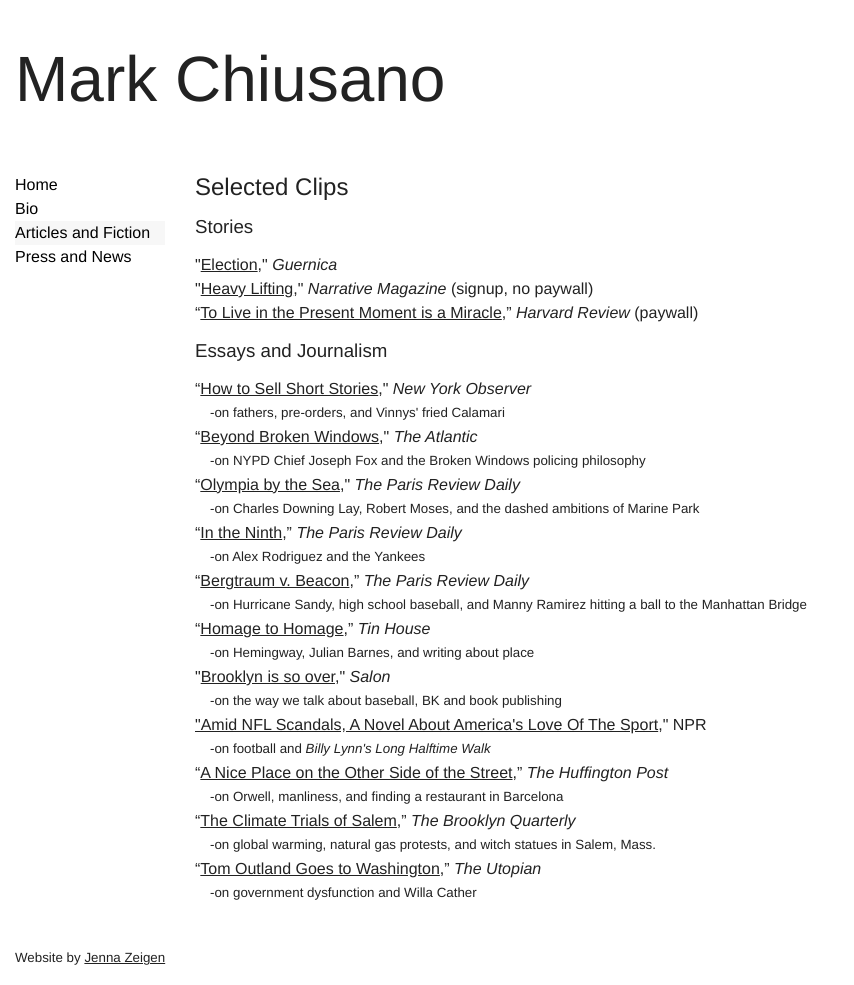
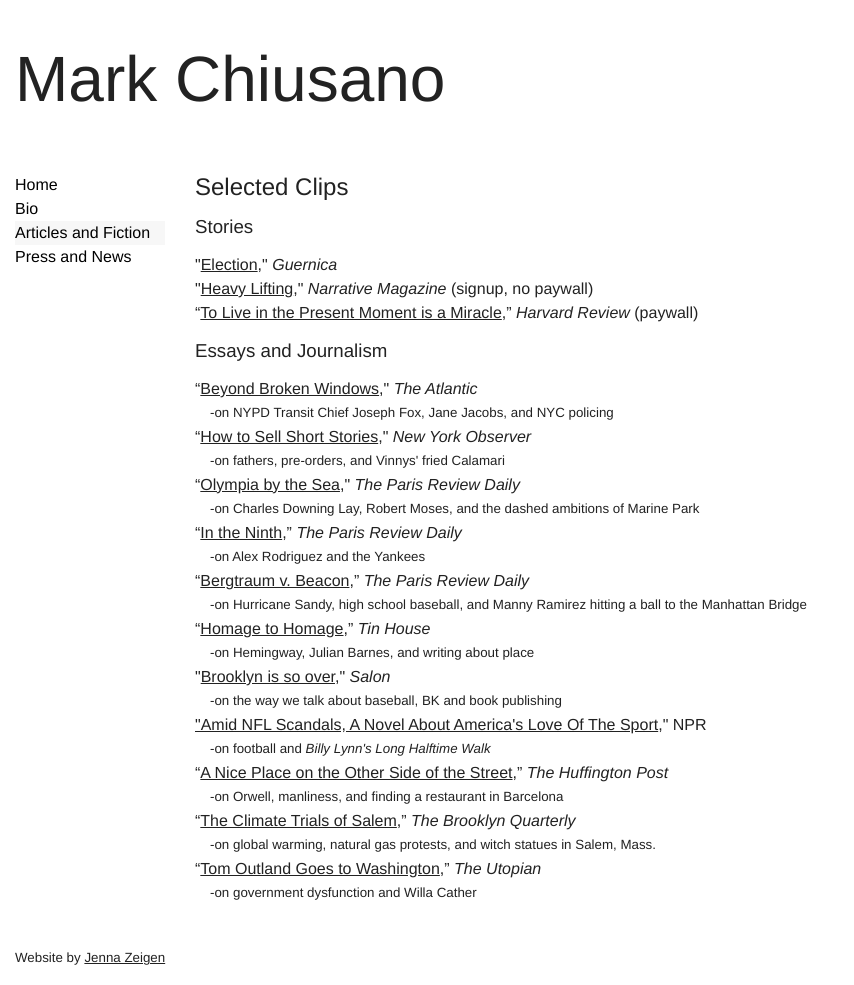
Before and after one commit to mjchiusano/mjchiusano.github.io, a Jekyll site: the page built from work.html, in a window 1280 px wide. Shown: the whole page, without its empty margins (0-854 px from the left). Built offline with Jekyll 4.4.1, drawn with Linux system fonts in a browser that asks for light colours; Markdown is read by kramdown in place of the engine named in the settings.

Commit message:
atlantic 3

```diff
--- a/work.html
+++ b/work.html
@@ -17,11 +17,11 @@
 <div class="gutter-pad-bottom">
 <h3 class="gutter-pad-bottom">Essays and Journalism</h3>
 <ul>
-  <li>“<a href="http://observer.com/2014/08/how-to-sell-short-stories/">How to Sell Short Stories</a>," <i>New York Observer</i>
+  <li>“<a href="http://www.theatlantic.com/national/archive/2014/11/joe-fox-broken-windows/382668/">Beyond Broken Windows</a>," <i>The Atlantic</i>
+ <small class="gutter-pad-left">-on NYPD Transit Chief Joseph Fox, Jane Jacobs, and NYC policing</small></li>
+
+ <li>“<a href="http://observer.com/2014/08/how-to-sell-short-stories/">How to Sell Short Stories</a>," <i>New York Observer</i>
   <small class="gutter-pad-left">-on fathers, pre-orders, and Vinnys' fried Calamari</small></li>
-
-<li>“<a href="http://www.theatlantic.com/national/archive/2014/11/joe-fox-broken-windows/382668/">Beyond Broken Windows</a>," <i>The Atlantic</i>
- <small class="gutter-pad-left">-on NYPD Chief Joseph Fox and the Broken Windows policing philosophy</small></li>
 
   <li>“<a href="http://www.theparisreview.org/blog/2014/08/28/olympia-by-the-sea/">Olympia by the Sea</a>," <i>The Paris Review Daily</i>
   <small class="gutter-pad-left">-on Charles Downing Lay, Robert Moses, and the dashed ambitions of Marine Park</small></li>
```
